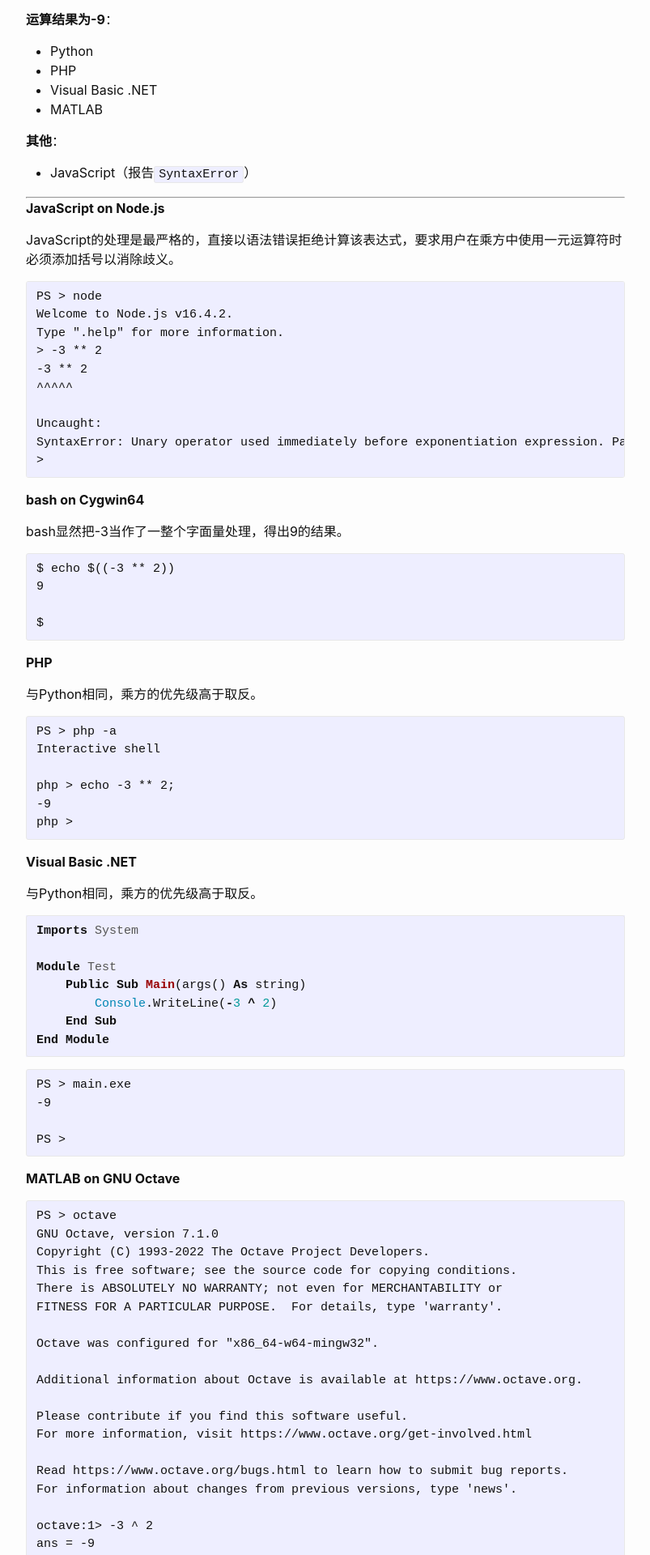
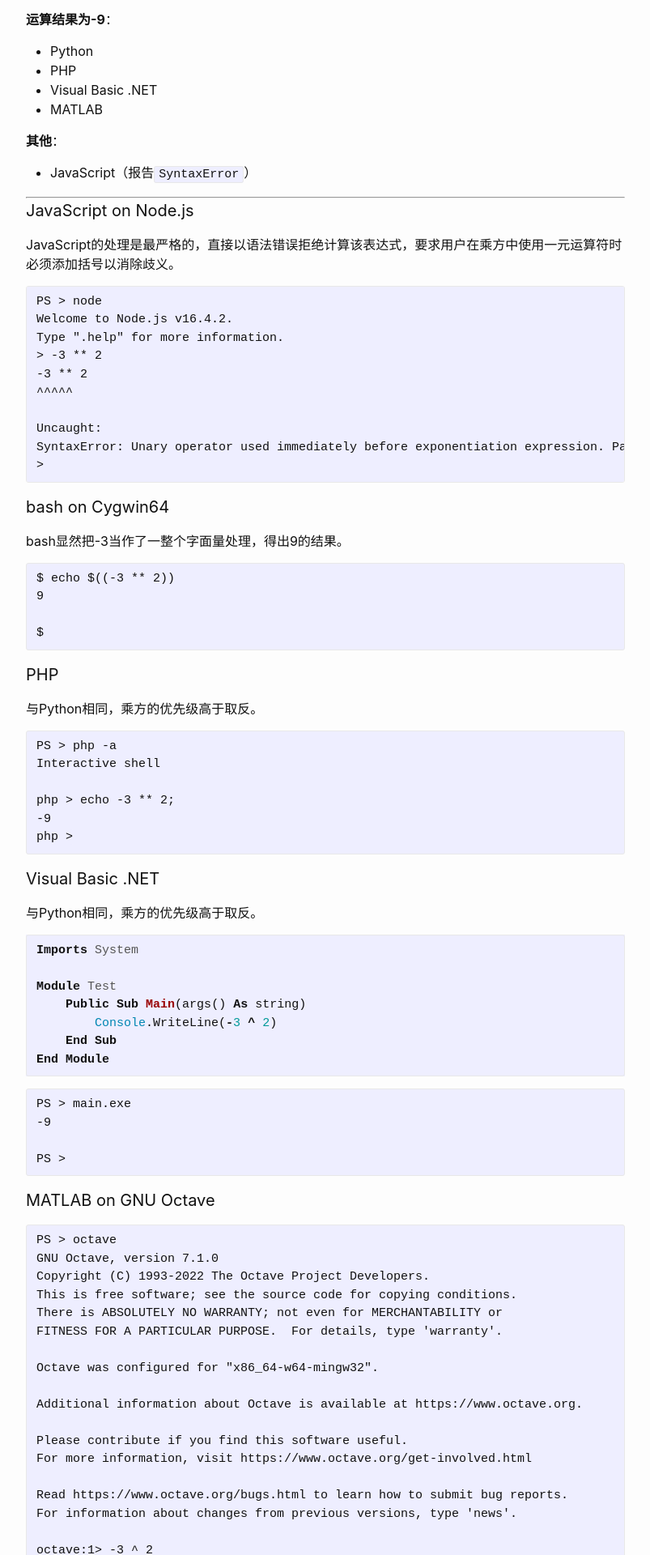
Before and after one commit to CSharperMantle/CSharperMantle.github.io, a Jekyll site: the page built from _posts/2022-06-11-python-notes-literal-vs-negation.md, in a window 1280 px wide. Shown: the part 2235-4155 px from the top of the page at 81% size, without its empty margins (238-1041 px from the left). Built offline with Jekyll 4.4.1, drawn with Linux system fonts in a browser that asks for light colours.

````diff
--- a/_posts/2022-06-11-python-notes-literal-vs-negation.md
+++ b/_posts/2022-06-11-python-notes-literal-vs-negation.md
@@ -80,7 +80,7 @@ Type "help", "copyright", "credits" or "license" for more information.
 
 ------
 
-**JavaScript on Node.js**
+#### JavaScript on Node.js
 
 JavaScript的处理是最严格的，直接以语法错误拒绝计算该表达式，要求用户在乘方中使用一元运算符时必须添加括号以消除歧义。
 
@@ -97,7 +97,7 @@ SyntaxError: Unary operator used immediately before exponentiation expression. P
 >
 ```
 
-**bash on Cygwin64**
+#### bash on Cygwin64
 
 bash显然把-3当作了一整个字面量处理，得出9的结果。
 
@@ -108,7 +108,7 @@ $ echo $((-3 ** 2))
 $
 ```
 
-**PHP**
+#### PHP
 
 与Python相同，乘方的优先级高于取反。
 
@@ -121,7 +121,7 @@ php > echo -3 ** 2;
 php >
 ```
 
-**Visual Basic .NET**
+#### Visual Basic .NET
 
 与Python相同，乘方的优先级高于取反。
 
@@ -142,7 +142,7 @@ PS > main.exe
 PS >
 ```
 
-**MATLAB on GNU Octave**
+#### MATLAB on GNU Octave
 
 ```plain
 PS > octave
````
